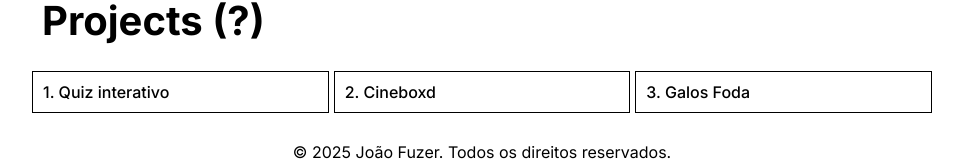
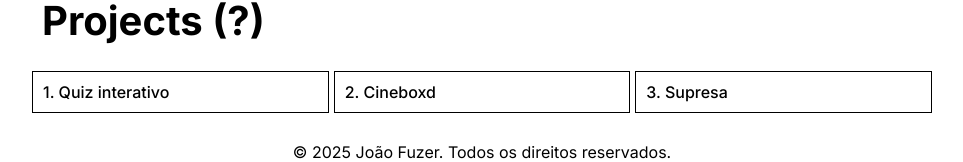
Before and after one commit to Fuuuzer/portfolio, a React (Vite) app: page / in a window 1280 px wide. Shown: the part 628-790 px from the top of the page, without its empty margins (158-1121 px from the left). Built offline with nearby package versions, Linux system fonts and the light colour scheme.

Commit message:
changed some animations and increase font size card-img

```diff
--- a/src/App.jsx
+++ b/src/App.jsx
@@ -61,19 +61,20 @@ function App() {
 
             <div className="card-projects">
               <a target="blank" href="https://github.com/Fuuuzer/cineboxd">
-
                 <p>2. Cineboxd</p>
                 <div className="card-img">
-                  <p>Uma nova forma de avaliar e salvar filmes que já assistiu. Atualmente em fase inicial de desenvolvimento, mas a ideia é fazer algo parecido com o letterboxd</p>
+                  <p>Uma nova forma de avaliar e salvar filmes que você já assistiu. Atualmente em fase inicial de desenvolvimento, mas a ideia é fazer algo parecido com o letterboxd</p>
                 </div>
               </a>
             </div>
 
             <div className="card-projects">
-              <p>3. Galos Foda</p>
-              <div className="card-img">
-                <p>Em breve...</p>
-              </div>
+              <a href="https://www.youtube.com/watch?v=dQw4w9WgXcQ&pp=ygULcmljayBhc3RsZXnSBwkJTQoBhyohjO8%3D" target="_blank" rel="noopener noreferrer">
+                <p>3. Supresa</p>
+                <div className="card-img">
+                  <p>Clique e descubra!</p>
+                </div>
+              </a>
             </div>
           </div>
         </section>
--- a/src/index.css
+++ b/src/index.css
@@ -84,7 +84,7 @@ body {
         width: 0;
         height: 100%;
         background: #fff;
-        transition: width 0.2s ease;
+        transition: all 0.3s ease;
         mix-blend-mode: difference;
       }
 
@@ -132,7 +132,7 @@ body {
 
           p {
             width: 0%;
-            font-size: 0.75rem;
+            font-size: 0.85rem;
             display: none;
             padding: 10px;
             /* display: none; */
```
